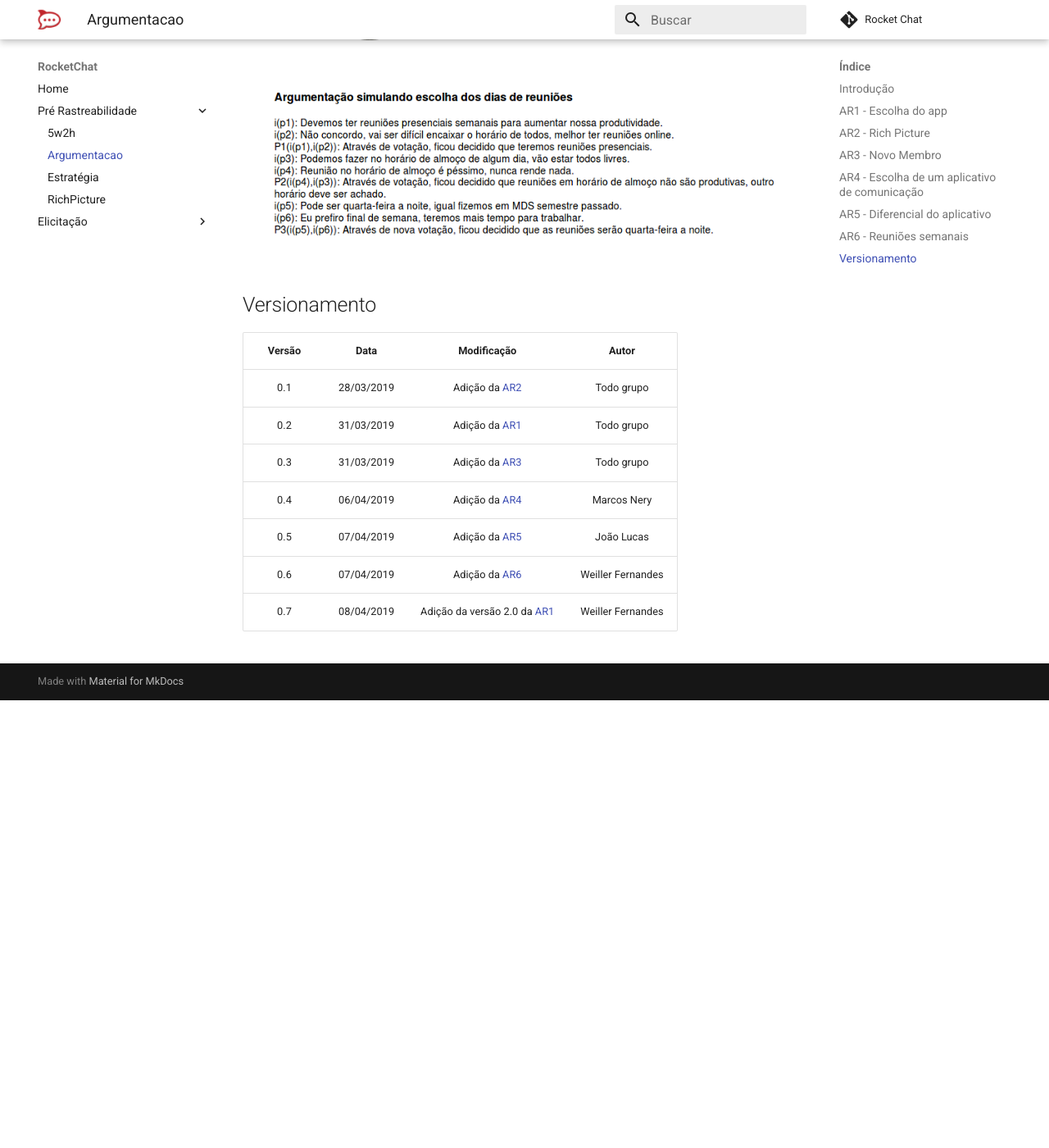
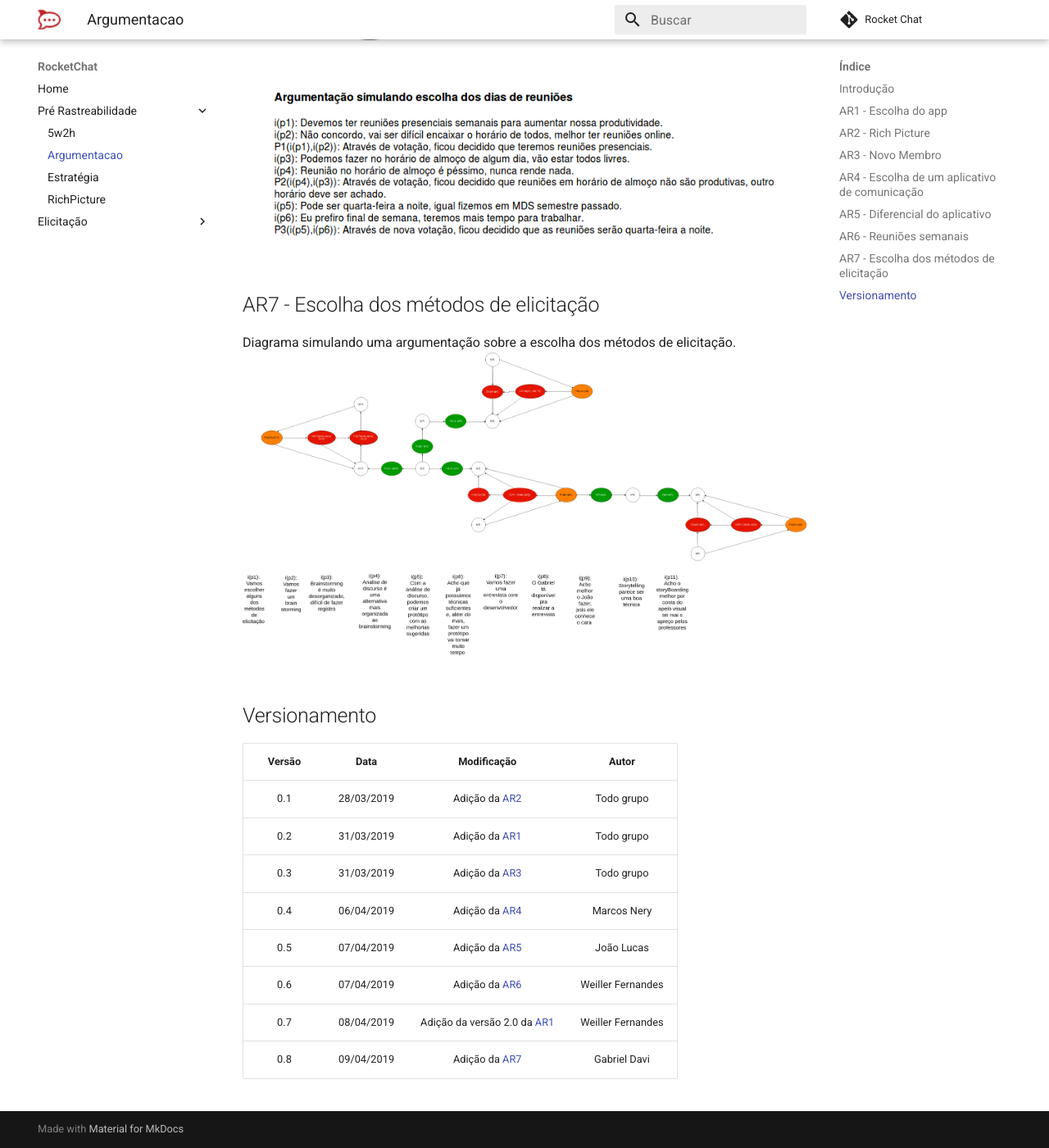
Before and after one commit to MarcosNBJ/2019.1-RocketChat, an MkDocs documentation site: the page built from docs/Pré-Rastreabilidade/Argumentacao.md, in a window 1280 px wide and 1400 px high, scrolled down 4949 px. Shown: the whole window at 82% size. Built offline with MkDocs 1.6.1 and Material for MkDocs 9.7.7, drawn with Linux system fonts in a browser that asks for light colours; comment, search, counter and statistics services are not loaded; before the commit the page ends 5803 px from its top, so only the background shows below that.

Commit message:
Adding a new argumentation

```diff
--- a/docs/Pré-Rastreabilidade/Argumentacao.md
+++ b/docs/Pré-Rastreabilidade/Argumentacao.md
@@ -37,6 +37,11 @@ Diagrama da argumentação baseada na dicussão sobre o porque usar o Rocket.Cha
 Diagrama simulando uma argumentação sobre a escolha do grupo de ter ou não reuniões semanais e em quais dias e horários.
 ![AR-ReuniaoSemanal](../img/PreRastreabilidade/argReunioesSemanais.png)
 
+## AR7 - Escolha dos métodos de elicitação
+
+Diagrama simulando uma argumentação sobre a escolha dos métodos de elicitação.
+![AR-Elicitação](../img/PreRastreabilidade/elicitacao.png)
+
 ## Versionamento
 
 |  Versão | Data | Modificação | Autor |
@@ -48,3 +53,4 @@ Diagrama simulando uma argumentação sobre a escolha do grupo de ter ou não re
 |  0.5 | 07/04/2019 | Adição da [AR5](#ar5-diferencial-do-aplicativo) | João Lucas |
 |  0.6 | 07/04/2019 | Adição da [AR6](#ar6-reunioes-semanais) | Weiller Fernandes |
 |  0.7 | 08/04/2019 | Adição da versão 2.0 da [AR1](#ar1-escolha-do-app) | Weiller Fernandes |
+|  0.8 | 09/04/2019 | Adição da [AR7](#ar7-escolha-dos-métodos-de-elicitação) | Gabriel Davi |
```
Also changed, not shown: docs/img/PreRastreabilidade/elicitacao.png (added).
